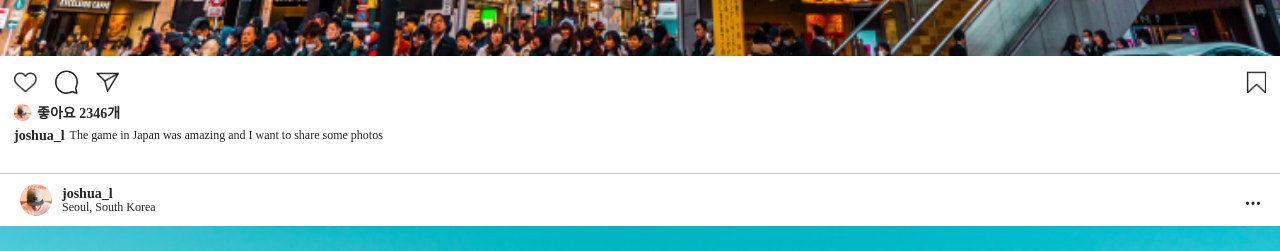
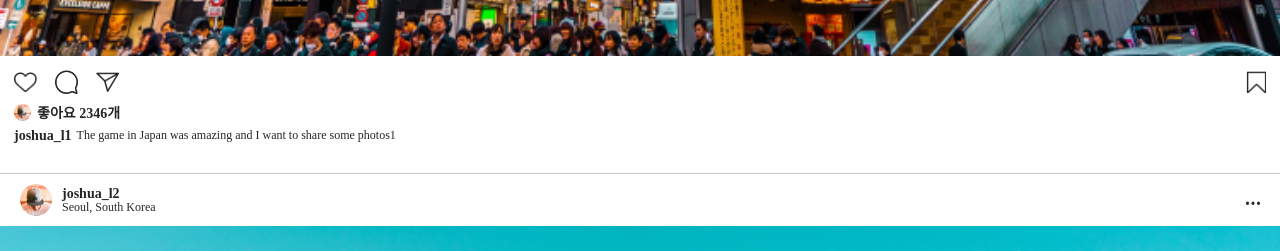
Before and after one commit to finefrontend/instagram-clone, a React (Create React App) app: page / in a window 1280 px wide. Shown: the part 1420-1671 px from the top of the page. Built offline with nearby package versions, Linux system fonts and the light colour scheme.

Commit message:
피드 삭제 작업 진행

```diff
--- a/src/components/CreateFeed/CreateFeed.js
+++ b/src/components/CreateFeed/CreateFeed.js
@@ -32,7 +32,7 @@ const CreateFeed = () => {
       state: [
         {
           nickname: 'user1',
-          contry: 'Seoul',
+          country: 'Seoul, South Korea',
           profile: '/assets/images/thumb.png',
           imageSrc: `/assets/images/library/${selectedImage}`,
           likeCount: 2346,
--- a/src/components/Home/Feed.js
+++ b/src/components/Home/Feed.js
@@ -1,4 +1,4 @@
-import React from 'react';
+import React, { useCallback, useState } from 'react';
 import styled from 'styled-components';
 
 export default function Feed({
@@ -8,7 +8,13 @@ export default function Feed({
   imageSrc,
   likeCount,
   text,
+  handleDeleteFeed,
 }) {
+  const [isOpenMorePopup, setIsOpenMorePopup] = useState(false);
+  const handleClickMoreButton = useCallback(() => {
+    setIsOpenMorePopup(!isOpenMorePopup);
+  }, [isOpenMorePopup]);
+
   return (
     <StyledFeed>
       <div className="feed_user_info">
@@ -22,9 +28,31 @@ export default function Feed({
           </div>
         </div>
 
-        <a href="#" className="feed_icon_more">
-          <img src="/assets/images/icons/more.png" alt="more icon" />
-        </a>
+        <div className="feed_icon_more">
+          <img
+            src="/assets/images/icons/more.png"
+            alt="more icon"
+            onClick={handleClickMoreButton}
+          />
+
+          <ul className={`more_popup ${isOpenMorePopup && 'active'}`}>
+            <li>수정</li>
+            <li
+              onClick={() =>
+                handleDeleteFeed({
+                  nickname,
+                  country,
+                  profile,
+                  imageSrc,
+                  likeCount,
+                  text,
+                })
+              }
+            >
+              삭제
+            </li>
+          </ul>
+        </div>
       </div>
 
       <div className="feed_img">
@@ -100,9 +128,31 @@ const StyledFeed = styled.article`
 
   .feed_icon_more {
     width: 14px;
+    position: relative;
 
     img {
       width: 100%;
+    }
+
+    .more_popup {
+      position: absolute;
+      top: calc(100% + 4px);
+      width: 80px;
+      right: 0;
+      background: #fff;
+      border: 1px solid #ccc;
+      border-radius: 5px;
+      padding: 8px 0;
+      display: none;
+
+      li {
+        padding: 8px 16px;
+        text-align: center;
+        font-weight: bold;
+      }
+      &.active {
+        display: block;
+      }
     }
   }
 
--- a/src/components/Home/Main.js
+++ b/src/components/Home/Main.js
@@ -1,4 +1,4 @@
-import React, { useMemo } from 'react';
+import React, { useCallback, useMemo, useState } from 'react';
 import { useLocation, useNavigate } from 'react-router-dom';
 import Feed from './Feed';
 import Story from './Story';
@@ -23,28 +23,28 @@ const storyData = [
 
 const feedData = [
   {
-    nickname: 'joshua_l',
+    nickname: 'joshua_l1',
     country: 'Seoul, South Korea',
     profile: '/assets/images/thumb.png',
     imageSrc: '/assets/images/posting_img.png',
     likeCount: 2346,
-    text: 'The game in Japan was amazing and I want to share some photos',
+    text: 'The game in Japan was amazing and I want to share some photos1',
   },
   {
-    nickname: 'joshua_l',
+    nickname: 'joshua_l2',
     country: 'Seoul, South Korea',
     profile: '/assets/images/thumb.png',
     imageSrc: '/assets/images/posting_img.png',
     likeCount: 2346,
-    text: 'The game in Japan was amazing and I want to share some photos',
+    text: 'The game in Japan was amazing and I want to share some photos2',
   },
   {
-    nickname: 'joshua_l',
+    nickname: 'joshua_l3',
     country: 'Seoul, South Korea',
     profile: '/assets/images/thumb.png',
     imageSrc: '/assets/images/posting_img.png',
     likeCount: 2346,
-    text: 'The game in Japan was amazing and I want to share some photos',
+    text: 'The game in Japan was amazing and I want to share some photos3',
   },
 ];
 
@@ -53,7 +53,20 @@ const Main = () => {
   const location = useLocation();
   const { state: newFeedList } = location;
 
-  const feedList = useMemo(() => newFeedList || feedData, [newFeedList]);
+  const initialFeedList = useMemo(() => newFeedList || feedData, [newFeedList]);
+
+  const [feedList, setFeedList] = useState(initialFeedList);
+
+  const handleDeleteFeed = useCallback(
+    (deleteItem) => {
+      const newArr = feedList.filter((feed) => {
+        return JSON.stringify(feed) !== JSON.stringify(deleteItem);
+      });
+
+      setFeedList(newArr);
+    },
+    [feedList]
+  );
 
   return (
     <section id="container">
@@ -100,6 +113,7 @@ const Main = () => {
             ) => (
               <Feed
                 key={`feed_${profile}_${nickname}_${index}`}
+                handleDeleteFeed={handleDeleteFeed}
                 nickname={nickname}
                 profile={profile}
                 country={country}
```
